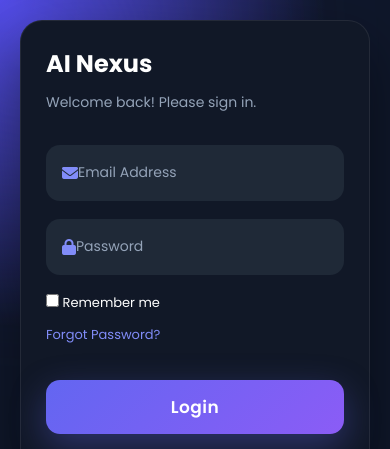
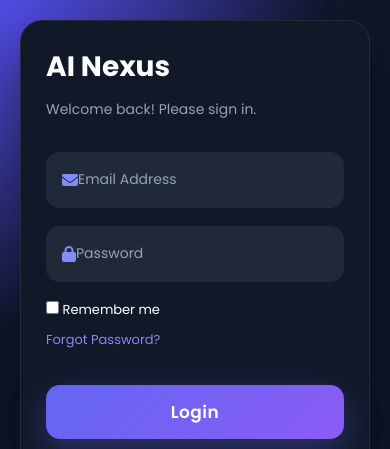
Before and after one commit to samikinggame19-collab/ai-nexus, a website: page login.html in a window 390 px wide. Shown: the top 449 px of the page. Drawn offline with Linux system fonts and the light colour scheme.

Commit message:
Fix mobile responsiveness

```diff
--- a/css/style.css
+++ b/css/style.css
@@ -735,3 +735,35 @@ body{
     max-width:100%;
     overflow-x:hidden;
 }
+/* Login Page Mobile */
+
+@media (max-width:768px){
+
+    .login-container{
+        width:100%;
+        display:flex;
+        justify-content:center;
+        align-items:center;
+    }
+
+    .login-card{
+        width:100%;
+        max-width:380px;
+        padding:25px;
+    }
+
+    .login-card h1{
+        font-size:28px;
+    }
+
+    .login-card p{
+        font-size:14px;
+    }
+
+    .options{
+        flex-direction:column;
+        align-items:flex-start;
+        gap:10px;
+    }
+
+}
```
